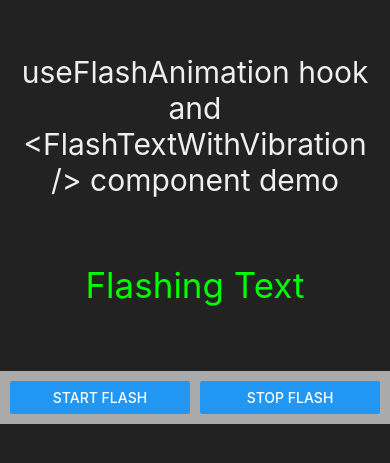
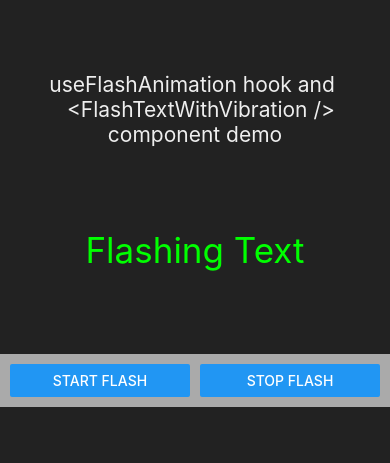
Before and after one commit to zoolu-got-rhythm/react-native-useFlashingAnimation, a React Native app: screen / in a window 390 px wide. Shown: the part 183-646 px from the top of the page. Built offline with nearby package versions, Linux system fonts and the light colour scheme.

Commit message:
updated styles

```diff
--- a/App.tsx
+++ b/App.tsx
@@ -1,6 +1,11 @@
 import { useState } from "react";
 import { Button, StyleSheet, Text, View } from "react-native";
 import { FlashTextWithVibration } from "./FlashText";
+import { Dimensions } from "react-native";
+
+
+const screenWidth = Dimensions.get("window").width;
+
 
 export default function App() {
   const [shouldFlashText, setShouldFlashText] = useState<boolean>(false);
@@ -10,7 +15,7 @@ export default function App() {
       <View style={styles.demoContainer}>
         <Text style={styles.title}>
           {
-            "useFlashAnimation hook and <FlashTextWithVibration /> component demo"
+            "useFlashAnimation hook and \n  <FlashTextWithVibration /> component demo"
           }
         </Text>
 
@@ -55,6 +60,7 @@ const styles = StyleSheet.create({
   demoContainer: {
     height: 500,
     justifyContent: "space-evenly",
+    width: screenWidth
   },
 
   buttonsContainer: {
@@ -65,7 +71,7 @@ const styles = StyleSheet.create({
   },
 
   title: {
-    fontSize: 30,
+    fontSize: 21,
     textAlign: "center",
     color: "#eee",
     marginHorizontal: 15,
```
